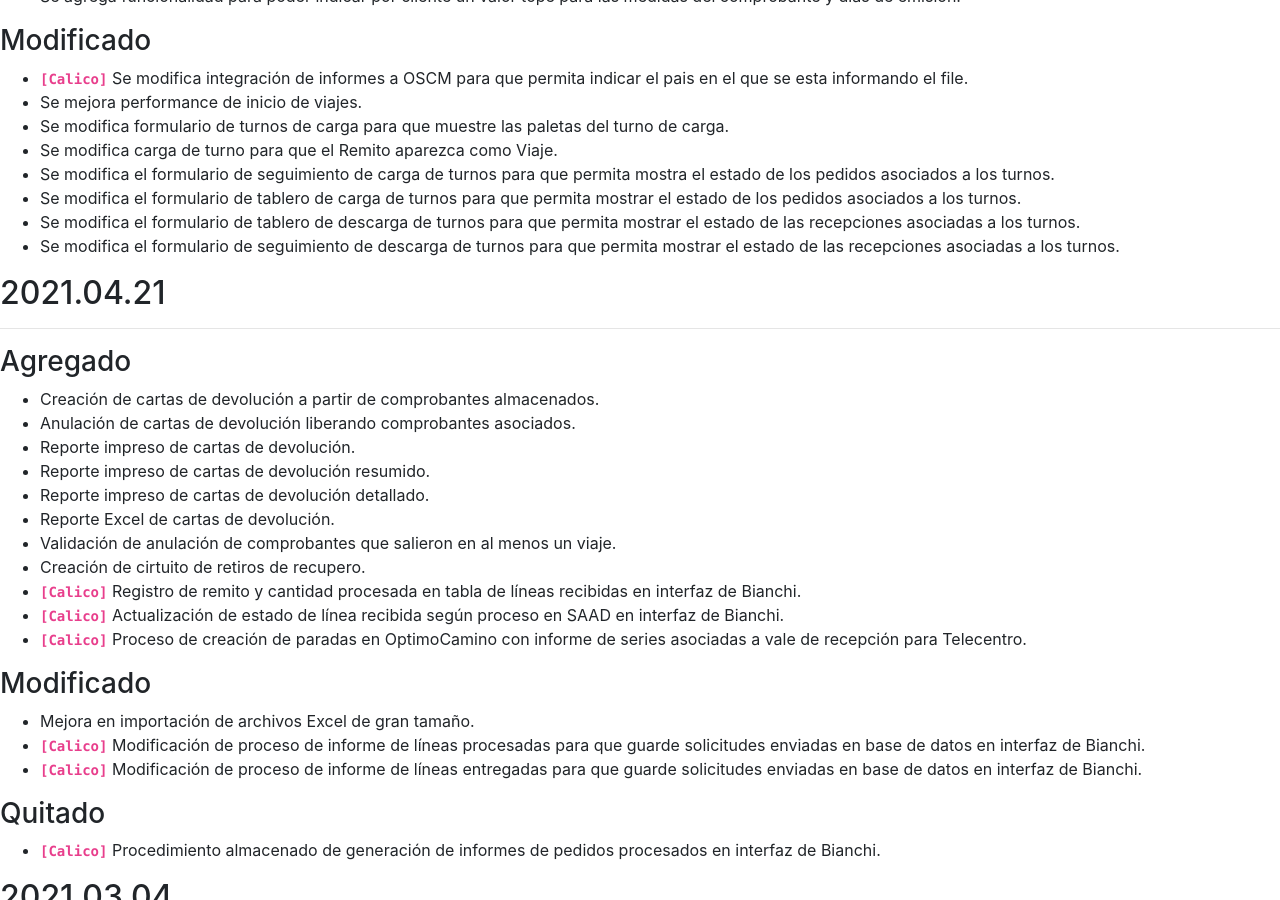
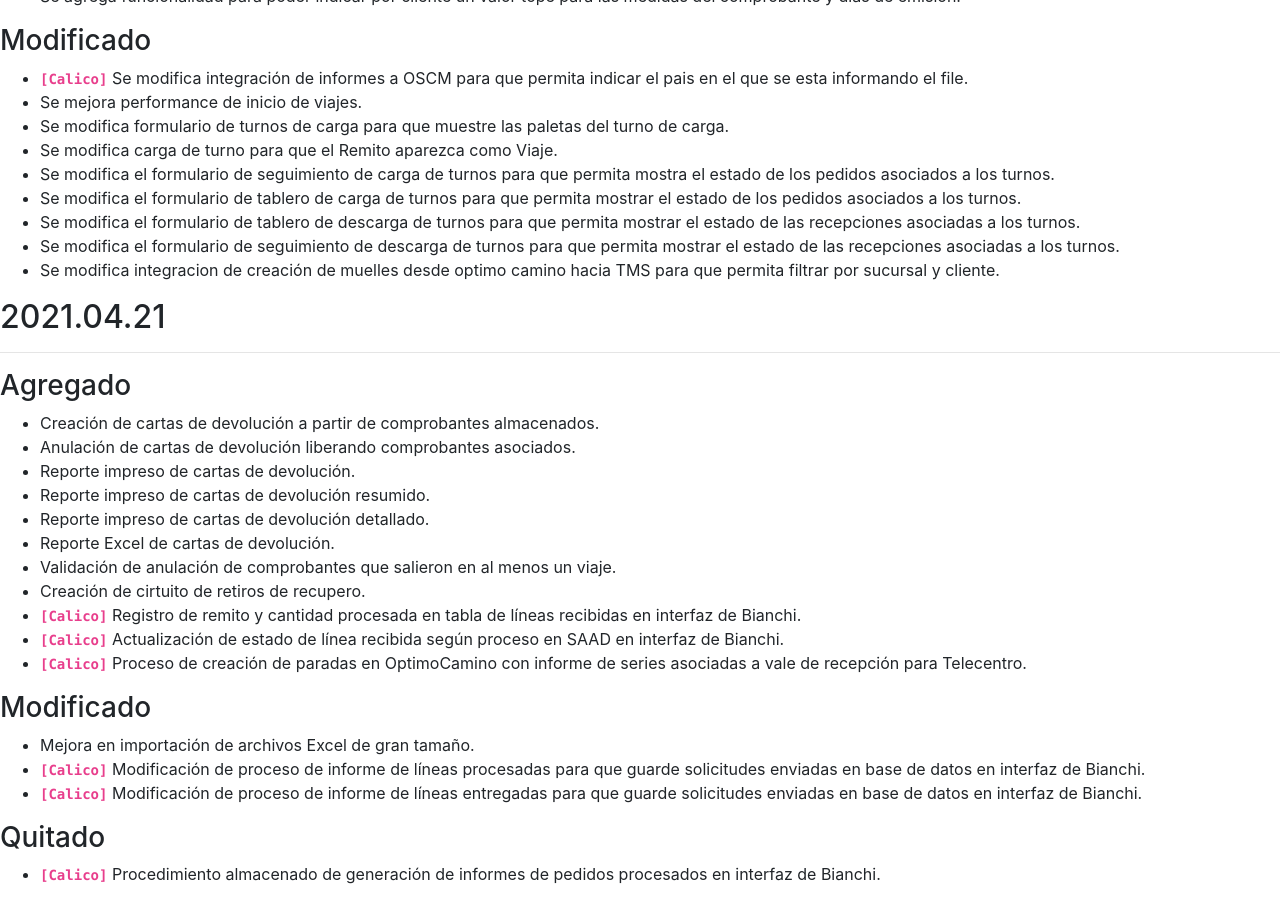
Before and after one commit to brainsys-arsaad/versionado, a Jekyll site: the page built from registro-cambios.markdown, in a window 1280 px wide and 900 px high, scrolled down 497 px. Built offline with Jekyll 4.4.1, drawn with Linux system fonts in a browser that asks for light colours.

Commit message:
Update registro-cambios.markdown

```diff
--- a/registro-cambios.markdown
+++ b/registro-cambios.markdown
@@ -56,6 +56,7 @@ El formato esta basado en [Keep a Changelog](https://keepachangelog.com/es-ES/1.
 - Se modifica el formulario de tablero de carga de turnos para que permita mostrar el estado de los pedidos asociados a los turnos.
 - Se modifica el formulario de tablero de descarga de turnos para que permita mostrar el estado de las recepciones asociadas a los turnos.
 - Se modifica el formulario de seguimiento de descarga de turnos para que permita mostrar el estado de las recepciones asociadas a los turnos.
+- Se modifica integracion de creación de muelles desde optimo camino hacia TMS para que permita filtrar por sucursal y cliente.
 
 ## 2021.04.21
 ---
```
